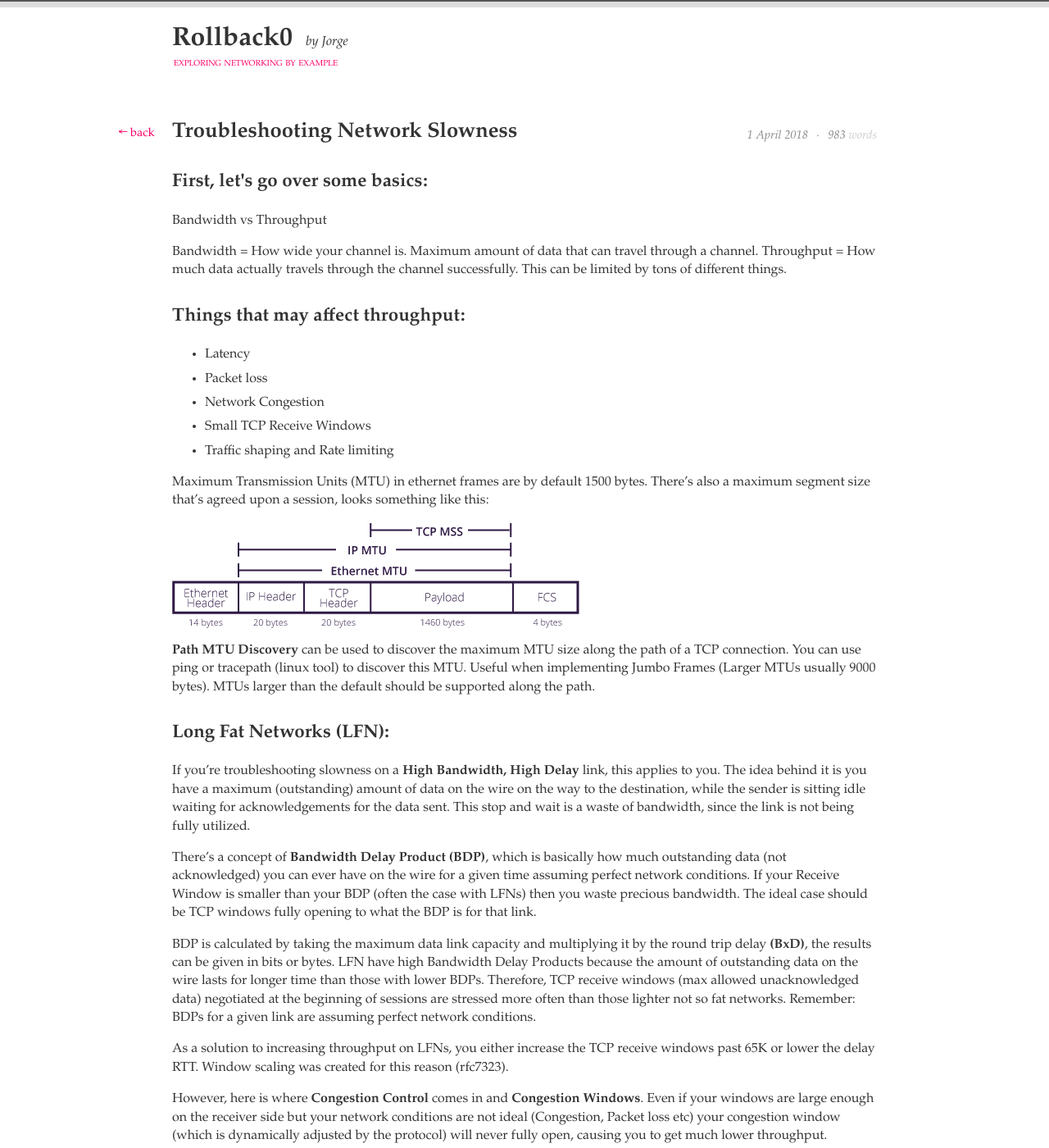
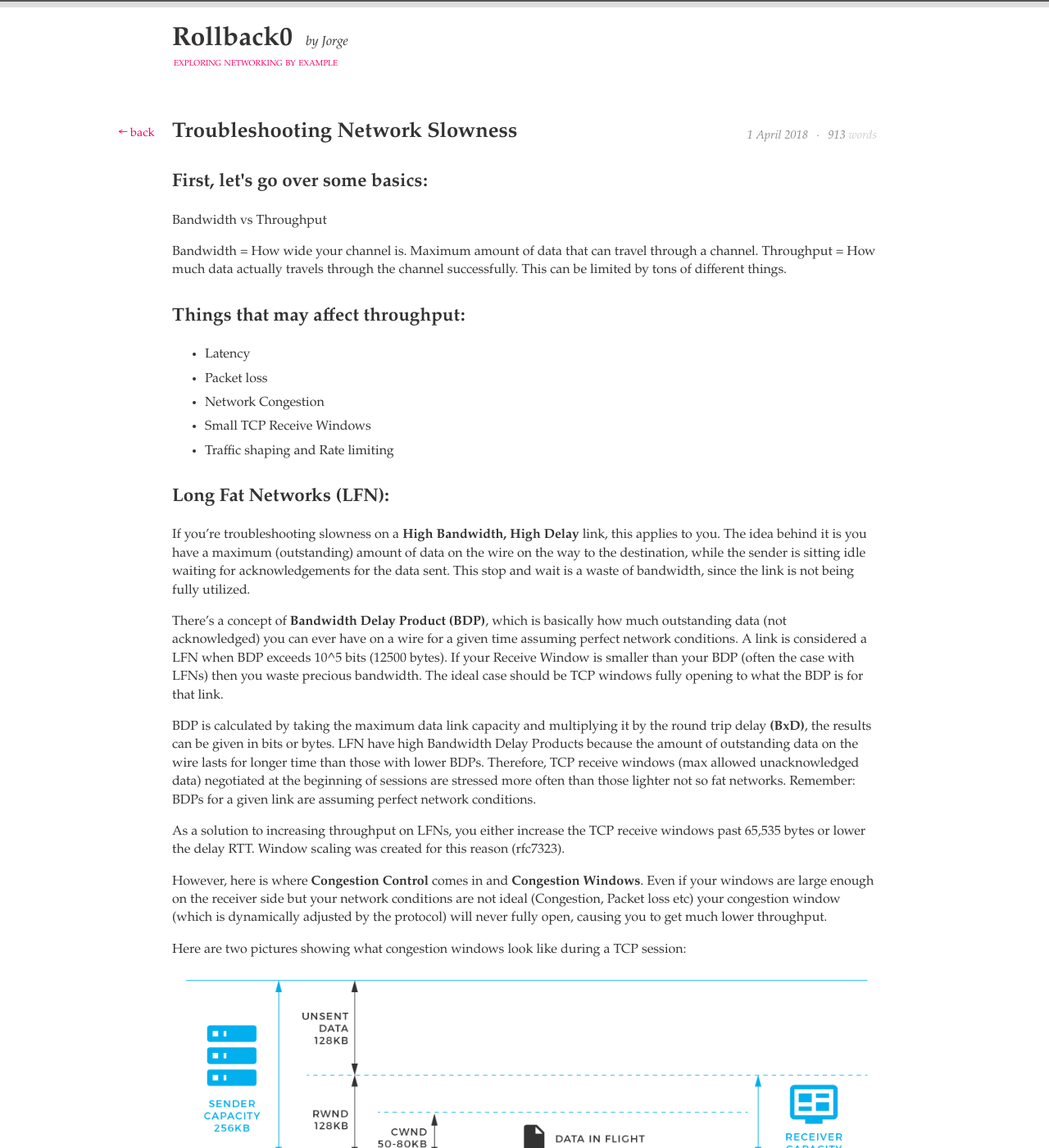
Before and after one commit to jgeromero/jgeromero.github.io, a Jekyll site: the page built from _posts/2018-04-01-troubleshooting-network-slowness.markdown, in a window 1280 px wide and 1400 px high. Shown: the whole window at 82% size. Built offline with Jekyll 4.4.1, drawn with Linux system fonts in a browser that asks for light colours; comment, search, counter and statistics services are not loaded.

Commit message:
Amending post #3

```diff
--- a/_posts/2018-04-01-troubleshooting-network-slowness.markdown
+++ b/_posts/2018-04-01-troubleshooting-network-slowness.markdown
@@ -25,21 +25,15 @@ Throughput = How much data actually travels through the channel successfully. Th
 - Small TCP Receive Windows
 - Traffic shaping and Rate limiting
 
-Maximum Transmission Units (MTU) in ethernet frames are by default 1500 bytes. There's also a maximum segment size that's agreed upon a session, looks something like this:
-
-![MTU-image]({{ site.baseurl }}/images/MTU-image-1.png "MTU")
-
-**Path MTU Discovery** can be used to discover the maximum MTU size along the path of a TCP connection. You can use ping or tracepath (linux tool) to discover this MTU. Useful when implementing Jumbo Frames (Larger MTUs usually 9000 bytes). MTUs larger than the default should be supported along the path.
-
 <h3> Long Fat Networks (LFN): </h3>
 
 If you're troubleshooting slowness on a **High Bandwidth, High Delay** link, this applies to you. The idea behind it is you have a maximum (outstanding) amount of data on the wire on the way to the destination, while the sender is sitting idle waiting for acknowledgements for the data sent. This stop and wait is a waste of bandwidth, since the link is not being fully utilized.
 
-There's a concept of **Bandwidth Delay Product (BDP)**, which is basically how much outstanding data (not acknowledged) you can ever have on the wire for a given time assuming perfect network conditions. If your Receive Window is smaller than your BDP (often the case with LFNs) then you waste precious bandwidth. The ideal case should be TCP windows fully opening to what the BDP is for that link.
+There's a concept of **Bandwidth Delay Product (BDP)**, which is basically how much outstanding data (not acknowledged) you can ever have on a wire for a given time assuming perfect network conditions. A link is considered a LFN when BDP exceeds 10^5 bits (12500 bytes). If your Receive Window is smaller than your BDP (often the case with LFNs) then you waste precious bandwidth. The ideal case should be TCP windows fully opening to what the BDP is for that link.
 
 BDP is calculated by taking the maximum data link capacity and multiplying it by the round trip delay **(BxD)**, the results can be given in bits or bytes. LFN have high Bandwidth Delay Products because the amount of outstanding data on the wire lasts for longer time than those with lower BDPs. Therefore, TCP receive windows (max allowed unacknowledged data) negotiated at the beginning of sessions are stressed more often than those lighter not so fat networks. Remember: BDPs for a given link are assuming perfect network conditions.
 
-As a solution to increasing throughput on LFNs, you either increase the TCP receive windows past 65K or lower the delay RTT. Window scaling was created for this reason (rfc7323).
+As a solution to increasing throughput on LFNs, you either increase the TCP receive windows past 65,535 bytes or lower the delay RTT. Window scaling was created for this reason (rfc7323).
 
 However, here is where **Congestion Control** comes in and **Congestion Windows**. Even if your windows are large enough on the receiver side but your network conditions are not ideal (Congestion, Packet loss etc) your congestion window (which is dynamically adjusted by the protocol) will never fully open, causing you to get much lower throughput.
 
```
Also changed, not shown: 3 other files.
